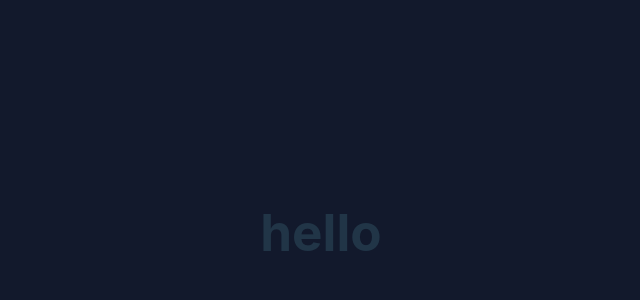
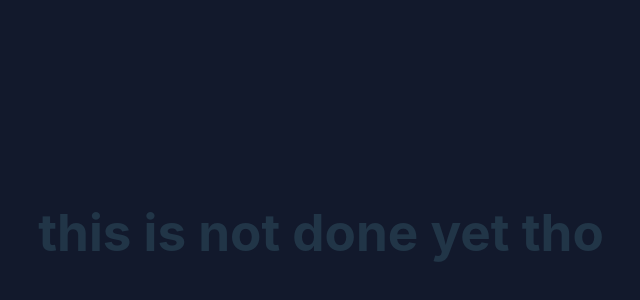
Before and after one commit to aparzero30/aparzero-blogs, a React (Vite) app: page / in a window 1280 px wide. Shown: the part 168-468 px from the top of the page, without its empty margins (319-959 px from the left). Built offline with nearby package versions, Linux system fonts and the light colour scheme.

Commit message:
change text

```diff
--- a/src/pages/main/main.jsx
+++ b/src/pages/main/main.jsx
@@ -3,7 +3,7 @@ import Wrapper from "../../ui/wrapper/wrapper";
 const MainPage = () => {
   return (
     <Wrapper>
-      <h1>hello</h1>
+      <h1>this is not done yet tho</h1>
     </Wrapper>
   );
 };
```
